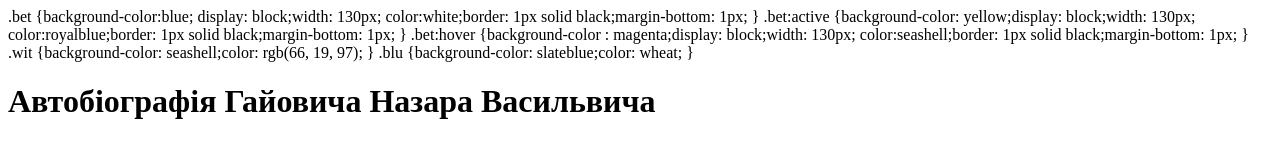
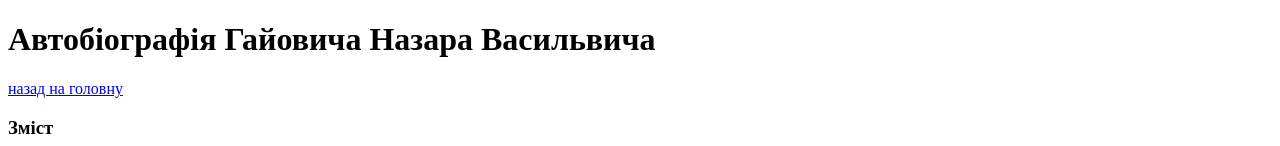
Before and after one commit to HaiovychNazar/WEB-lab, a plain HTML site: page lab3/Biography.html in a window 1280 px wide. Shown: the top 146 px of the page. Drawn offline with Linux system fonts and the light colour scheme.

Commit message:
Update Biography.html

```diff
--- a/lab3/Biography.html
+++ b/lab3/Biography.html
@@ -1,7 +1,7 @@
 <!doctype html>
 <html  lang = " ua ">
 <head>
-<class>
+<style>
   .bet {background-color:blue; display: block;width: 130px; color:white;border: 1px solid black;margin-bottom: 1px;
    }
 .bet:active    {background-color: yellow;display: block;width: 130px; color:royalblue;border: 1px solid black;margin-bottom: 1px;
@@ -13,7 +13,7 @@
 
   .blu {background-color: slateblue;color: wheat;
   }
-  </class>
+  </style>
 
 
 
```
